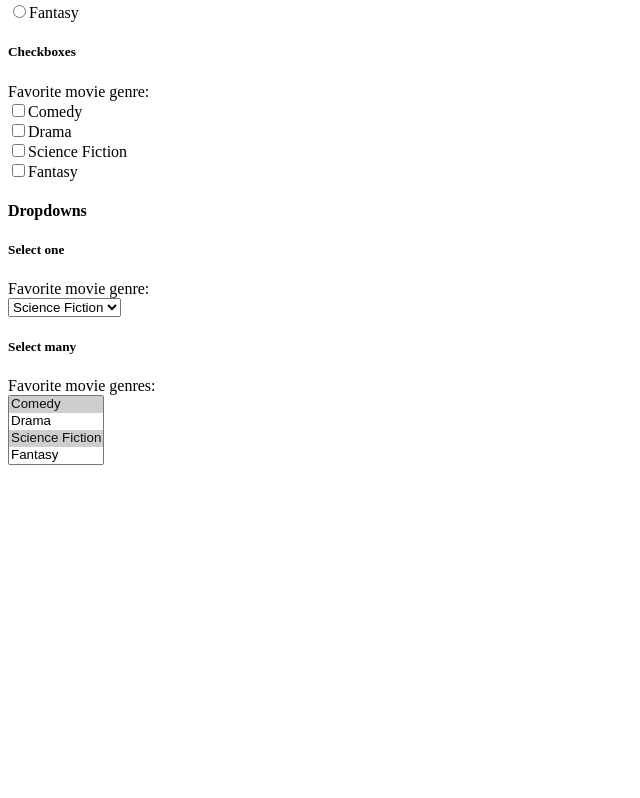
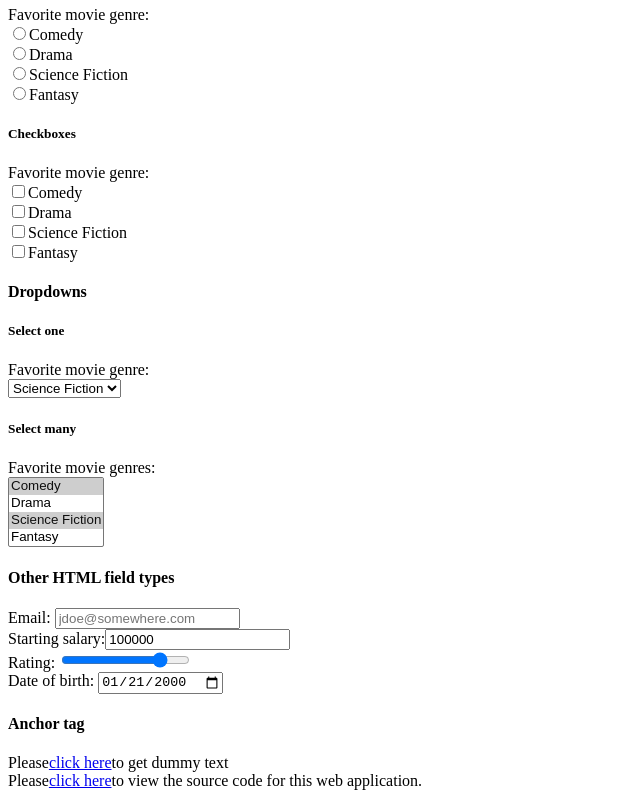
Before and after one commit to estebanpuyanas/cs4550-webdev, a Next.js app: page /labs/lab1 in a window 1280 px wide. Shown: the part 2721-3519 px from the top of the page, without its empty margins (0-640 px from the left). Before the commit the page ends 3195 px from the top, so only its background shows below. Built offline with nearby package versions, Linux system fonts and the light colour scheme.

Commit message:
saving progress

```diff
--- a/app/labs/lab1/page.tsx
+++ b/app/labs/lab1/page.tsx
@@ -1,3 +1,4 @@
+"use client";
 export default function Lab1() {
   return (
     <div id="wd-lab1">
@@ -231,46 +232,43 @@ export default function Lab1() {
         occaecat cupidatat non proident, sunt in culpa qui officia deserunt
         mollit anim id est laborum.
       </textarea>
+      <h5 id="wd-buttons">Buttons</h5>
+      <button
+        type="button"
+        onClick={() => alert("Life is Good!")}
+        id="wd-all-good"
+      >
+        Hello World!
+      </button>
       <h5 id="wd-radio-buttons">Radio buttons</h5>
-
       <label>Favorite movie genre:</label>
       <br />
-
       <input type="radio" name="radio-genre" id="wd-radio-comedy" />
       <label htmlFor="wd-radio-comedy">Comedy</label>
       <br />
-
       <input type="radio" name="radio-genre" id="wd-radio-drama" />
       <label htmlFor="wd-radio-drama">Drama</label>
       <br />
-
       <input type="radio" name="radio-genre" id="wd-radio-scifi" />
       <label htmlFor="wd-radio-scifi">Science Fiction</label>
       <br />
       <input type="radio" name="radio-genre" id="wd-radio-fantasy" />
       <label htmlFor="wd-radio-fantasy">Fantasy</label>
-
       <h5 id="wd-checkboxes">Checkboxes</h5>
       <label>Favorite movie genre:</label>
       <br />
-
       <input type="checkbox" name="check-genre" id="wd-chkbox-comedy" />
       <label htmlFor="wd-chkbox-comedy">Comedy</label>
       <br />
-
       <input type="checkbox" name="check-genre" id="wd-chkbox-drama" />
       <label htmlFor="wd-chkbox-drama">Drama</label>
       <br />
-
       <input type="checkbox" name="check-genre" id="wd-chkbox-scifi" />
       <label htmlFor="wd-chkbox-scifi">Science Fiction</label>
       <br />
-
       <input type="checkbox" name="check-genre" id="wd-chkbox-fantasy" />
       <label htmlFor="wd-chkbox-fantasy">Fantasy</label>
-
       <h4 id="wd-dropdowns">Dropdowns</h4>
-
       <h5>Select one</h5>
       <label htmlFor="wd-select-one-genre"> Favorite movie genre: </label>
       <br />
@@ -282,7 +280,6 @@ export default function Lab1() {
         </option>
         <option value="FANTASY">Fantasy</option>
       </select>
-
       <h5>Select many</h5>
       <label htmlFor="wd-select-many-genre"> Favorite movie genres: </label>
       <br />
@@ -298,6 +295,50 @@ export default function Lab1() {
         </option>
         <option value="FANTASY"> Fantasy </option>
       </select>
+      <h4>Other HTML field types</h4>
+      <label htmlFor="wd-text-fields-email"> Email: </label>
+      <input
+        type="email"
+        placeholder="jdoe@somewhere.com"
+        id="wd-text-fields-email"
+      />
+      <br />
+      <label htmlFor="wd-text-fields-salary-start"> Starting salary:</label>
+      <input
+        type="number"
+        defaultValue="100000"
+        placeholder="1000"
+        id="wd-text-fields-salary-start"
+      />
+      <br />
+      <label htmlFor="wd-text-fields-rating"> Rating: </label>
+      <input
+        type="range"
+        defaultValue="4"
+        max="5"
+        placeholder="Doe"
+        id="wd-text-fields-rating"
+      />
+      <br />
+      <label htmlFor="wd-text-fields-dob"> Date of birth: </label>
+      <input type="date" defaultValue="2000-01-21" id="wd-text-fields-dob" />
+      <br />
+      <h4>Anchor tag</h4>
+      Please
+      <a href="https://www.lipsum.com" id="wd-lipsum">
+        click here
+      </a>
+      to get dummy text
+      <br />
+      Please
+      <a
+        href="https://www.github.com/estebanpuyanas/cs4550-webdev"
+        id="wd-github"
+      >
+        click here
+      </a>
+      to view the source code for this web application.
+      <br />
     </div>
   );
 }
```
